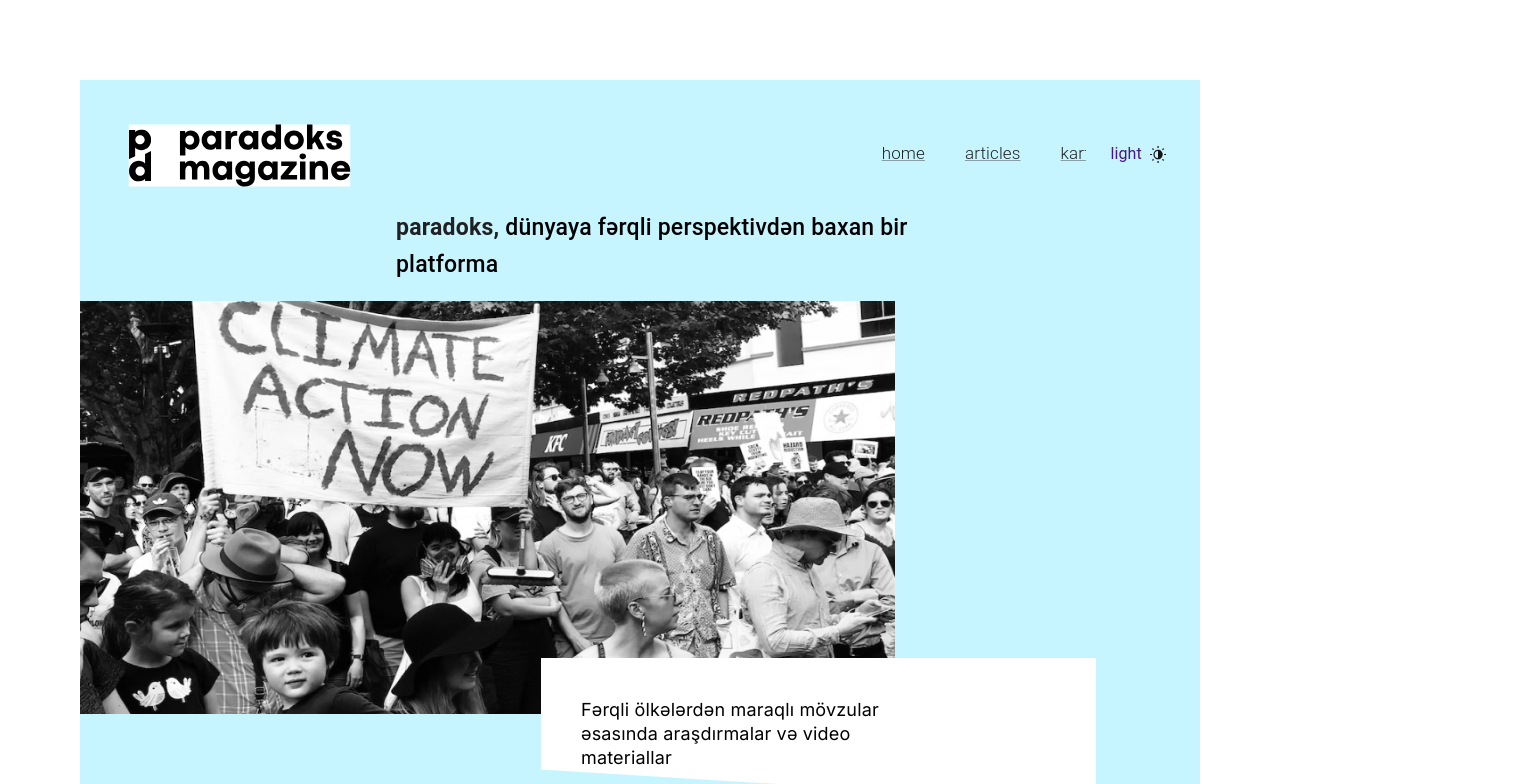
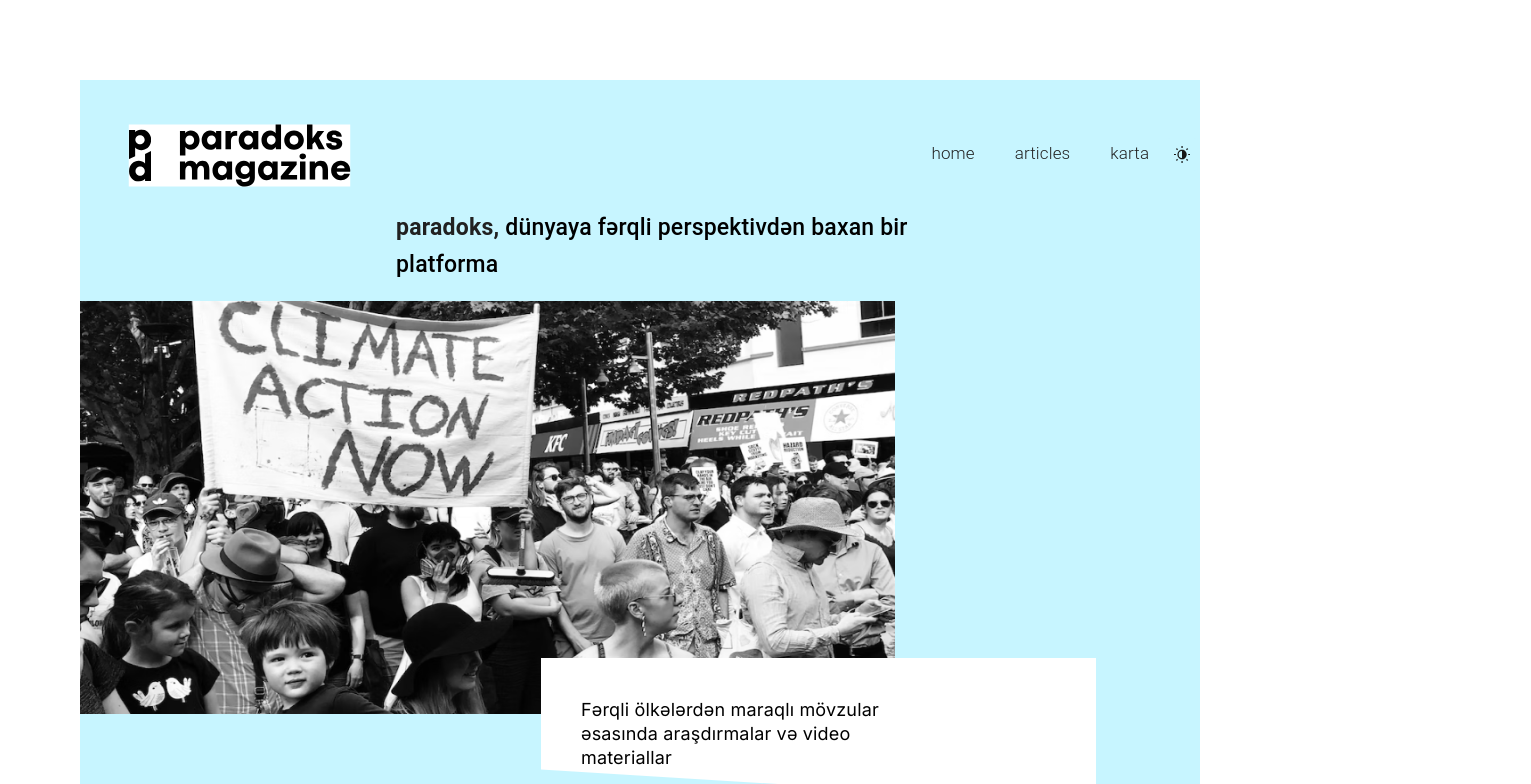
Before and after one commit to javidan-dot-com/paradoks-web, a Next.js app: page / in a window 1280 px wide. Shown: the top 784 px of the page, 1531 px wide, since content can reach past the window. Built offline with nearby package versions, Linux system fonts and the light colour scheme; a web font is replaced by a local one.

Commit message:
changing-scrollOne-to-new-branch

```diff
--- a/modules/nav/Navbar.styles.ts
+++ b/modules/nav/Navbar.styles.ts
@@ -10,12 +10,28 @@ export const NavbarContainerStyles = (theme: Theme) => ({
   height: "130px",
   width: "100%",
   backgroundColor: "#C7F5FF",
+
+  [theme.breakpoints.down("sm")]: {
+    // width: "414px",
+    // height: "896px",
+    backgroundColor: "yellow",
+  },
+  [theme.breakpoints.down("md")]: {
+    // width: "100%",
+    // height: "1024px",
+    backgroundColor: "red",
+  },
+  [theme.breakpoints.down("lg")]: {
+    // width: "1280px",
+    // height: "800px",
+    backgroundColor: "yellow",
+  },
 });
 
 export const NavbarLiStyles = (theme: Theme) => ({
   backgroundColor: "#C7F5FF",
   position: "relative",
-  left: "290px",
+  left: "300px",
   padding: "0",
   margin: "0",
   listStyle: "none",
@@ -24,4 +40,21 @@ export const NavbarLiStyles = (theme: Theme) => ({
   gap: "40px",
   width: "240px",
   height: "35px",
+
+  [theme.breakpoints.down("sm")]: {
+    display: "none",
+    width: "100px",
+    height: "896px",
+    backgroundColor: "yellow",
+  },
+  [theme.breakpoints.down("md")]: {
+    width: "100px",
+    height: "1024px",
+    backgroundColor: "red",
+  },
+  [theme.breakpoints.down("lg")]: {
+    width: "100px",
+    height: "800px",
+    // backgroundColor: "grey",
+  },
 });
--- a/modules/nav/Navbar.tsx
+++ b/modules/nav/Navbar.tsx
@@ -3,6 +3,7 @@ import Image from "next/image";
 import { useContext } from "react";
 import { ColorModeContext } from "@/pages/_app";
 import { NavbarLiStyles, NavbarContainerStyles } from "./Navbar.styles";
+//import MenuIcon from "@mui/icons-material/Menu";
 
 function Navbar() {
   const theme = useTheme();
@@ -24,8 +25,9 @@ function Navbar() {
         </Link>
       </Box>
       <Box sx={(theme) => NavbarLiStyles(theme)}>
+        {/* //<MenuIcon /> */}
         <li>
-          <Link href="/home">
+          <Link href="/home" sx={{ textDecoration: "none" }}>
             <Typography
               variant="h6"
               sx={{
@@ -43,7 +45,7 @@ function Navbar() {
         </li>
 
         <li>
-          <Link href="/articles">
+          <Link href="/articles" sx={{ textDecoration: "none" }}>
             <Typography
               variant="h6"
               sx={(theme) => ({
@@ -61,7 +63,7 @@ function Navbar() {
         </li>
 
         <li>
-          <Link href="#">
+          <Link href="#" sx={{ textDecoration: "none" }}>
             <Typography
               variant="h6"
               sx={(theme) => ({
@@ -86,19 +88,18 @@ function Navbar() {
           backgroundColor: "#C7F5FF",
           color: "text.primary",
           borderRadius: 1,
-          p: 3,
+          padding: "-3px",
           position: "relative",
           top: "-4px",
           left: "30px",
         }}
       >
-        {theme.palette.mode}
         <IconButton onClick={colorMode.toggleColorMode} color="inherit">
           {theme.palette.mode === "dark" ? (
             <Image
               priority
               src="/images/dark.png"
-              alt="Dark Mood"
+              alt="Dark Mode"
               width={13}
               height={14}
             />
@@ -106,7 +107,7 @@ function Navbar() {
             <Image
               priority
               src="/images/light.png"
-              alt="Light Mood"
+              alt="Light Mode"
               width={16}
               height={17}
             />
--- a/modules/scroll-two/ScrollTwo.tsx
+++ b/modules/scroll-two/ScrollTwo.tsx
@@ -11,7 +11,7 @@ const ScrollTwo = () => {
     <Box sx={(theme) => ScrollTwoContainerStyles(theme)}>
       <Box
         sx={{
-          width: "1080px",
+          width: "100%",
           height: "1500px",
           left: "251px",
           top: "955px",
--- a/modules/team/Team.styles.ts
+++ b/modules/team/Team.styles.ts
@@ -13,6 +13,6 @@ export const TeamContainerStyles = (theme: Theme) => ({
   justifyContent: "center",
   justifyItems: "center",
   height: "700px",
-  width: "1310px",
+  width: "100%",
   backgroundColor: "white",
 });
--- a/pages/index.tsx
+++ b/pages/index.tsx
@@ -7,7 +7,7 @@ import ScrollThree from "@/modules/scroll-three/ScrollThree";
 import ScrollFour from "@/modules/scroll-four/ScrollFour";
 import Team from "@/modules/team/Team";
 import Footer from "@/modules/footer/Footer";
-import { Box } from "@mui/material";
+import { Box, Container } from "@mui/material";
 
 const inter = Inter({ subsets: ["latin"] });
 
```
Also changed, not shown: public/images/icon.png (added).
